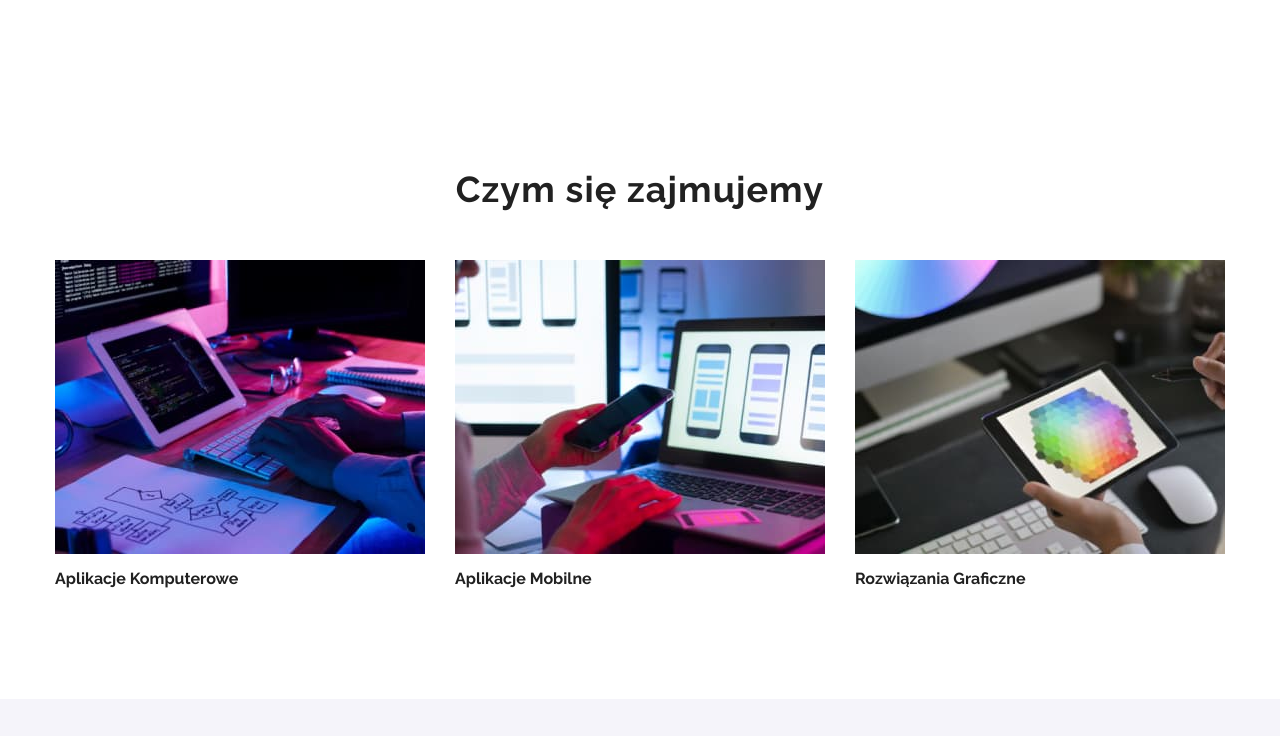
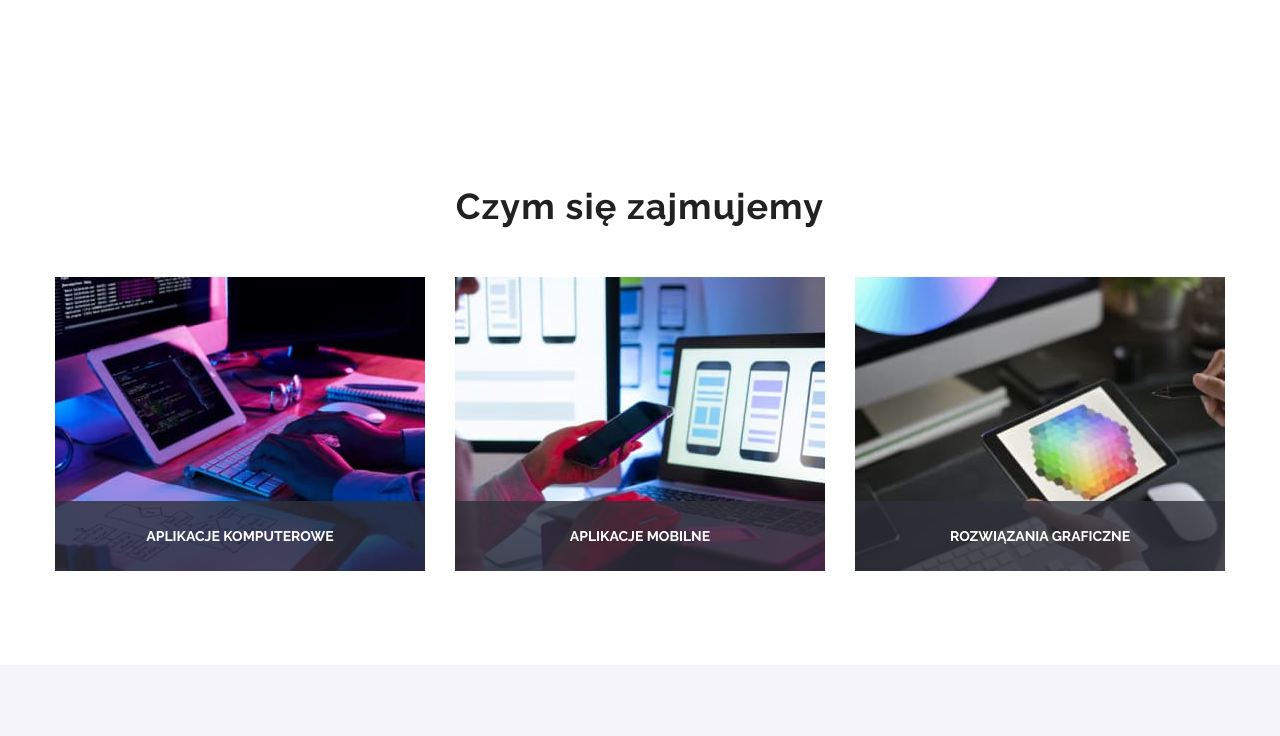
Before and after one commit to ZuzannaCelnik/goit-markup-hw-05, a plain HTML site: page index.html in a window 1280 px wide. Shown: the part 1064-1800 px from the top of the page. Drawn offline with nearby package versions, Linux system fonts and the light colour scheme.

Commit message:
activituies image label

```diff
--- a/css/styles.css
+++ b/css/styles.css
@@ -140,6 +140,14 @@ img{
 }
 .header-nav-list:not(:last-child){
     margin-right: 46px;
+}
+.header-nav-underline::after{
+    content: "";
+    height: 4px;
+    width: 53px;
+    background-color: var(--brand-blue);
+    display: block;
+    margin-top: 28px;
 }
 .header-contacts{
     display: flex;
@@ -323,6 +331,9 @@ img{
     flex-wrap: wrap;
     justify-content: column;
 }
+.main-menu-flex::before{}
+
+
 .main-menu-caption{
     border: 1px solid var(--portfolio-main-menu-border-box) ;
     }
@@ -380,7 +391,6 @@ img{
 .activities-list{
     display: flex;
     justify-content: center;
-    position: relative;
 }
 .text-h2{
     font-family: var(--text-font);
@@ -396,7 +406,10 @@ img{
 .activities-item:not(:last-child){
     margin-right: 30px;
 }
-activities-list > .activities-label{
+.activities-image-container{
+    position: relative;
+}
+.activities-image-container > .activities-label{
     text-transform: uppercase;
     color: var(--white);
     font-family: var(--text-font);
@@ -404,9 +417,14 @@ activities-list > .activities-label{
     font-size: 14px;
     line-height: 1.143;
     letter-spacing: 3%;
+    text-align: center;
 
     position: absolute;
     bottom: 0;
+    margin: 0;
+    background-color: rgba(47, 48, 58, 0.8);
+    padding: 27px 91px;
+    width: 100%;
 }
 /* index - nasz zespół */
 .team{
--- a/index.html
+++ b/index.html
@@ -4,7 +4,8 @@
     <meta charset="UTF-8">
     <meta http-equiv="X-UA-Compatible" content="IE=edge">
     <meta name="viewport" content="width=device-width, initial-scale=1.0">
-    <title>Homework01</title>
+    <title>Homework05</title>
+    <link rel="stylesheet" href="https://cdnjs.cloudflare.com/ajax/libs/animate.css/4.1.1/animate.min.css"/>
     <link rel="stylesheet" href="https://cdnjs.cloudflare.com/ajax/libs/modern-normalize/1.0.0/modern-normalize.min.css"/>
     <link rel="stylesheet" href="./css/styles.css"/>
     <link rel="preconnect" href="https://fonts.googleapis.com">
@@ -18,7 +19,7 @@
             <nav class="navigation">
             <a class="logo-studio" href="index.html"><span class="logo-web">Web</span>Studio</a>
                 <ul class="header-nav">
-                    <li class="header-nav-list"><a class="header-nav-item" href="index.html">Agencja</a></li>
+                    <li class="header-nav-list header-nav-underline"><a class="header-nav-item" href="index.html">Agencja</a></li>
                     <li class="header-nav-list"><a class="header-nav-item" href="portfolio.html">Portfolio</a></li>
                     <li class="header-nav-list"><a class="header-nav-item" href="#">Kontakt</a></li>
                 </ul>
@@ -86,12 +87,24 @@
         <div class="container">
             <h2 class="text-h2">Czym się zajmujemy</h2>
     <ul class="activities-list no-bullets-list">
-        <li class="activities-item"><img src="./images/keyboard.jpg" alt="klawiatura" width='370' height='294'>
-        <p class="activities-label">Aplikacje Komputerowe</p></li>
-        <li class="activities-item"><img src="./images/laptop.jpg" alt="laptop" width='370' height='294'>
-        <p class="activities-label">Aplikacje Mobilne</p></li>
-        <li class="activities-item"><img src="./images/tablet.jpg" alt="tablet" width='370' height='294'>
-        <p class="activities-label">Rozwiązania Graficzne</p></li>
+        <li class="activities-item">
+            <div class="activities-image-container">
+                <img src="./images/keyboard.jpg" alt="klawiatura" width='370' height='294'>
+                <p class="activities-label">Aplikacje Komputerowe</p>
+            </div>
+        </li>
+        <li class="activities-item">
+            <div class="activities-image-container">
+                <img src="./images/laptop.jpg" alt="laptop" width='370' height='294'>
+                <p class="activities-label">Aplikacje Mobilne</p>
+            </div>
+        </li>
+        <li class="activities-item">
+            <div class="activities-image-container">
+                <img src="./images/tablet.jpg" alt="tablet" width='370' height='294'>
+          <p class="activities-label">Rozwiązania Graficzne</p>
+            </div>
+        </li>
     </ul>
         </div>
     </section>
```
Also changed, not shown: portfolio.html (+3 -2 lines).
